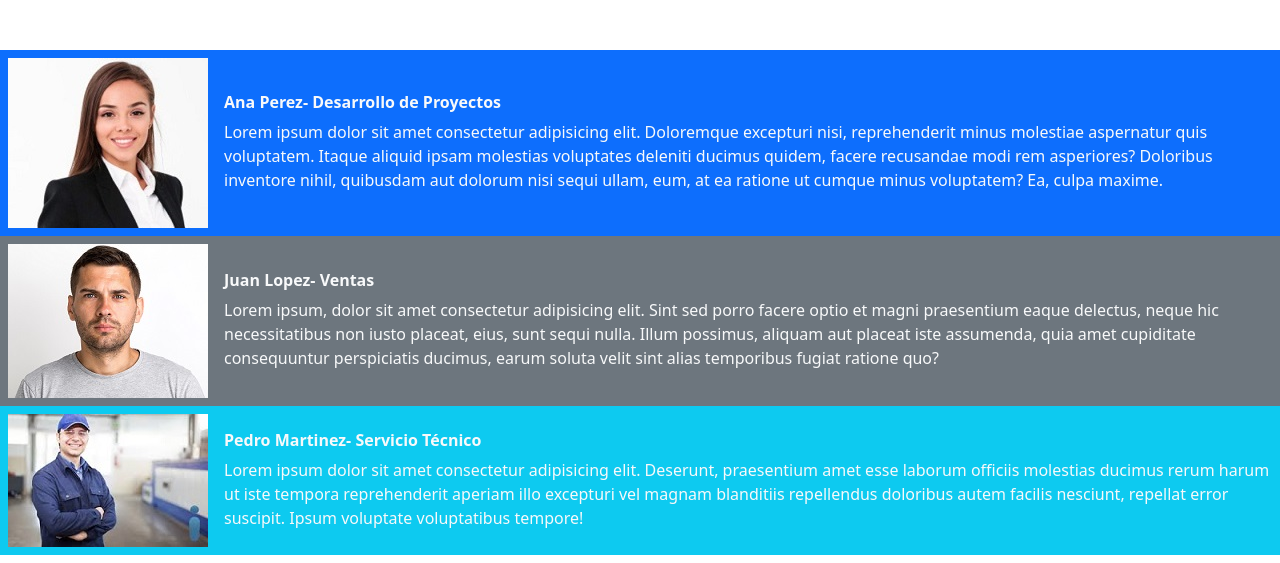
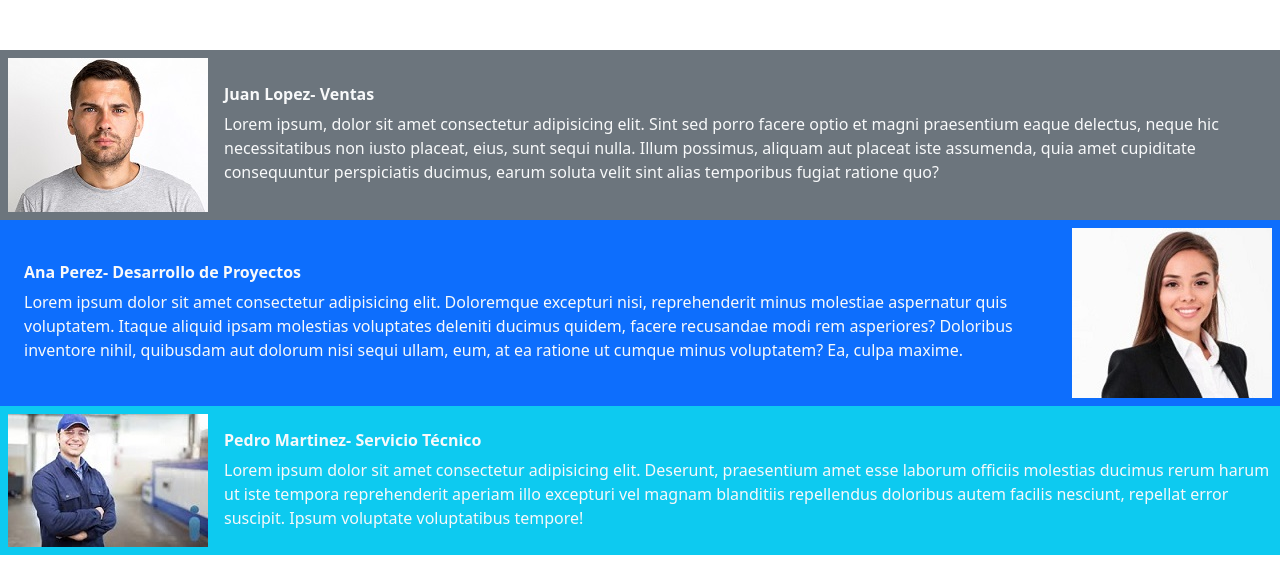
Before and after one commit to sebascardozo/Imagine3d.github.io, a plain HTML site: page pages/nosotros.html in a window 1280 px wide. Shown: the part 237-800 px from the top of the page. Drawn offline with nearby package versions, Linux system fonts and the light colour scheme.

Commit message:
estilo page nosotros

```diff
--- a/css/style.css
+++ b/css/style.css
@@ -88,15 +88,15 @@ h3 {
   padding-bottom: 2rem;
 }
 .person-one {
-  animation: from-left 2s 1.5s ease;
+  animation: from-left 2s 1s ease;
   animation-fill-mode: backwards;
 }
 .person-two {
-  animation: from-right 4s 1.5s ease;
+  animation: from-right 4s 1s ease;
   animation-fill-mode: backwards;
 }
 .person-three {
-  animation: from-under 2s 1.5s ease;
+  animation: from-under 2s 1s ease;
   animation-fill-mode: backwards;
 }
 
--- a/pages/nosotros.html
+++ b/pages/nosotros.html
@@ -74,30 +74,30 @@
      </section>
      <!--CARDS NOSOTROS-->
 <section class="nosotros" >
+  <div class="person-two bg-secondary text-light">
+    <div >
+        <div class="d-flex p-2 align-items-center ">
+            <div class="flex-shrink-0">
+              <img src="../img/persona2.jpg "  alt="..." />
+            </div>
+            <div class="flex-grow-1 ms-3">
+              <h6 class="text-md- fw-bold">Juan Lopez- Ventas</h6>
+              Lorem ipsum, dolor sit amet consectetur adipisicing elit. Sint sed porro facere optio et magni praesentium eaque delectus, neque hic necessitatibus non iusto placeat, eius, sunt sequi nulla. Illum possimus, aliquam aut placeat iste assumenda, quia amet cupiditate consequuntur perspiciatis ducimus, earum soluta velit sint alias temporibus fugiat ratione quo?
+            </div>
+        </div>
+     </div >
+</div>
     <div class="person-one bg-primary text-light">
         <div class="d-flex p-2 align-items-center ">
-            <div class="flex-shrink-0">
-              <img src="../img/persona1.jpg" class="img-fluid" alt="..." />
-            </div>
             <div class="flex-grow-1 ms-3">
                 <h6 class="text-md- fw-bold">Ana Perez- Desarrollo de Proyectos</h6>
              Lorem ipsum dolor sit amet consectetur adipisicing elit. Doloremque excepturi nisi, reprehenderit minus molestiae aspernatur quis voluptatem. Itaque aliquid ipsam molestias voluptates deleniti ducimus quidem, facere recusandae modi rem asperiores? Doloribus inventore nihil, quibusdam aut dolorum nisi sequi ullam, eum, at ea ratione ut cumque minus voluptatem? Ea, culpa maxime.
             </div>
+            <div class="flex-shrink-0">
+              <img src="../img/persona1.jpg" class="img-fluid" alt="..." />
+            </div>
           </div>
         </div>
-    <div class="person-two bg-secondary text-light">
-        <div >
-            <div class="d-flex p-2 align-items-center ">
-                <div class="flex-shrink-0">
-                  <img src="../img/persona2.jpg "  alt="..." />
-                </div>
-                <div class="flex-grow-1 ms-3">
-                  <h6 class="text-md- fw-bold">Juan Lopez- Ventas</h6>
-                  Lorem ipsum, dolor sit amet consectetur adipisicing elit. Sint sed porro facere optio et magni praesentium eaque delectus, neque hic necessitatibus non iusto placeat, eius, sunt sequi nulla. Illum possimus, aliquam aut placeat iste assumenda, quia amet cupiditate consequuntur perspiciatis ducimus, earum soluta velit sint alias temporibus fugiat ratione quo?
-                </div>
-            </div>
-         </div >
-    </div>
     <div class="person-three bg-info text-light">
       <div class="d-flex  p-2 align-items-center ">
         <div class="flex-shrink-0">
@@ -129,7 +129,7 @@
   <!-- Copyright Section-->
   <div class="copyright py-4 text-center text-white">
     <div class="container">
-      <small>Copyright &copy; Imagine3D-Sebastian Cardozo</small>s
+      <small>Copyright &copy; Imagine3D-Sebastian Cardozo</small>
     </div>
   </div>
  <!-- Option 1: Bootstrap Bundle with Popper -->
```
Also changed, not shown: pages/productos.html (+1 -1 lines).
